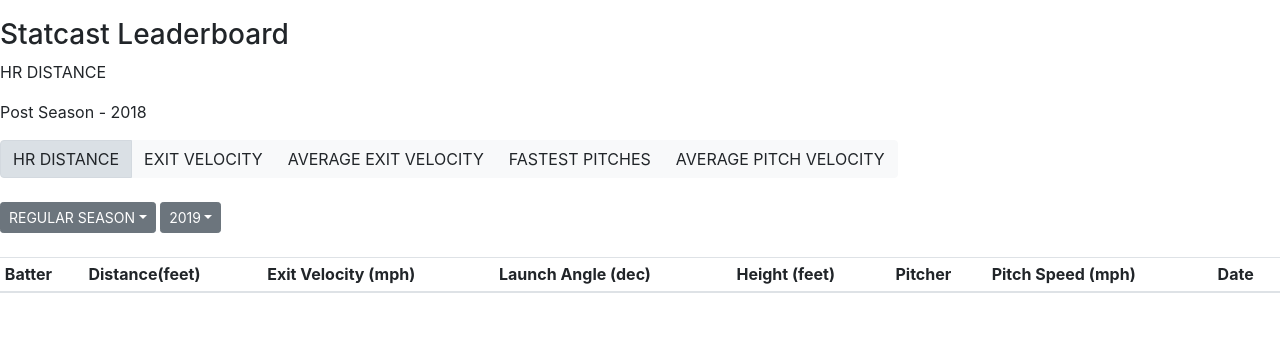
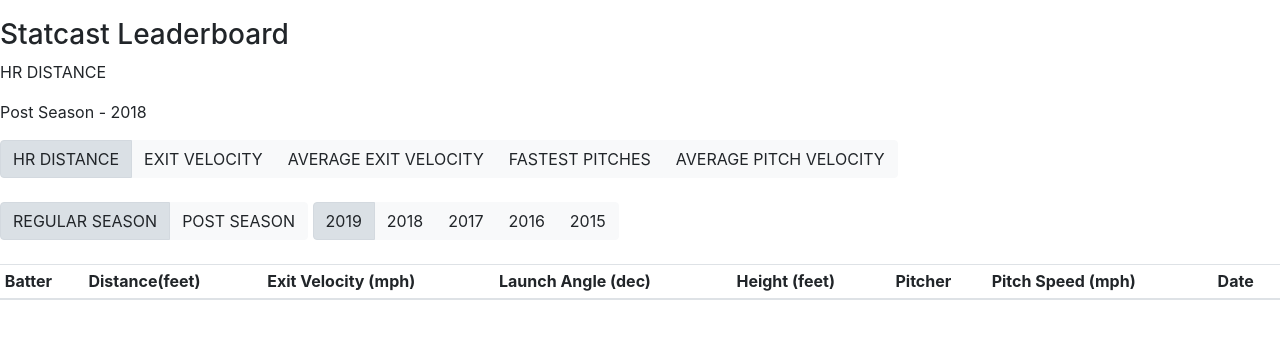
Before and after one commit to mif9075/statcast, a plain HTML site: page index.html in a window 1280 px wide. Shown: the part 62-400 px from the top of the page. Drawn offline with nearby package versions, Linux system fonts and the light colour scheme; no server answers.

Commit message:
Added year buttons

```diff
--- a/index.html
+++ b/index.html
@@ -92,29 +92,33 @@
         <br>
         <br>
 
-  <!-- Small button groups (default and split) -->
-  <div class="btn-group">
-    <button class="btn btn-secondary btn-sm dropdown-toggle" type="button" data-toggle="dropdown" aria-haspopup="true" aria-expanded="false" checked>
-    REGULAR SEASON</button>
-    <div class="dropdown-menu">
-        <button class="dropdown-item" type="button">REGULAR SEASON</button>
-        <button class="dropdown-item" type="button">POST SEASON</button>
-    </div>
-  </div>
+        <div class="btn-group btn-group-toggle" data-toggle="buttons">
+            <label class="btn btn-light active">
+              <input type="radio" name="options" id="option1" autocomplete="off" checked>REGULAR SEASON
+            </label>
+            <label class="btn btn-light">
+              <input type="radio" name="options" id="option2" autocomplete="off">POST SEASON
+            </label>
+        </div>
 
-  <div class="btn-group">
-    <button class="btn btn-secondary btn-sm dropdown-toggle" type="button" data-toggle="dropdown" aria-haspopup="true" aria-expanded="false" checked>
-    2019</button>
-    <div class="dropdown-menu">
-        <button class="dropdown-item" type="button">2019</button>
-        <button class="dropdown-item" type="button">2018</button>
-        <button class="dropdown-item" type="button">2017</button>
-        <button class="dropdown-item" type="button">2016</button>
-        <button class="dropdown-item" type="button">2015</button>
-    </div>
-  </div>
+        <div class="btn-group btn-group-toggle" data-toggle="buttons">
+            <label class="btn btn-light active">
+                <input type="radio" name="options" id="option1" autocomplete="off" checked>2019
+            </label>
+            <label class="btn btn-light">
+                <input type="radio" name="options" id="option2" autocomplete="off">2018
+            </label>
+            <label class="btn btn-light">
+                <input type="radio" name="options" id="option2" autocomplete="off">2017
+            </label>
+            <label class="btn btn-light">
+                <input type="radio" name="options" id="option2" autocomplete="off">2016
+            </label>
+            <label class="btn btn-light">
+                <input type="radio" name="options" id="option2" autocomplete="off">2015
+            </label>
+        </div>
 
-  </div>
 
 
         <br>
--- a/main.js
+++ b/main.js
@@ -4,6 +4,15 @@
     console.log(`Requesting data.`);
     sendRequest();
     console.log('Displaying network response:');
+
+    document.querySelector('.redsox')
+        .addEventListener('click', toggleRedSox);
+    document.querySelector('.mets')
+        .addEventListener('click', toggleMets);
+    document.querySelector('.yankees')
+        .addEventListener('click', toggleYankees);
+
+
 }
 
 function sendRequest() {
```
